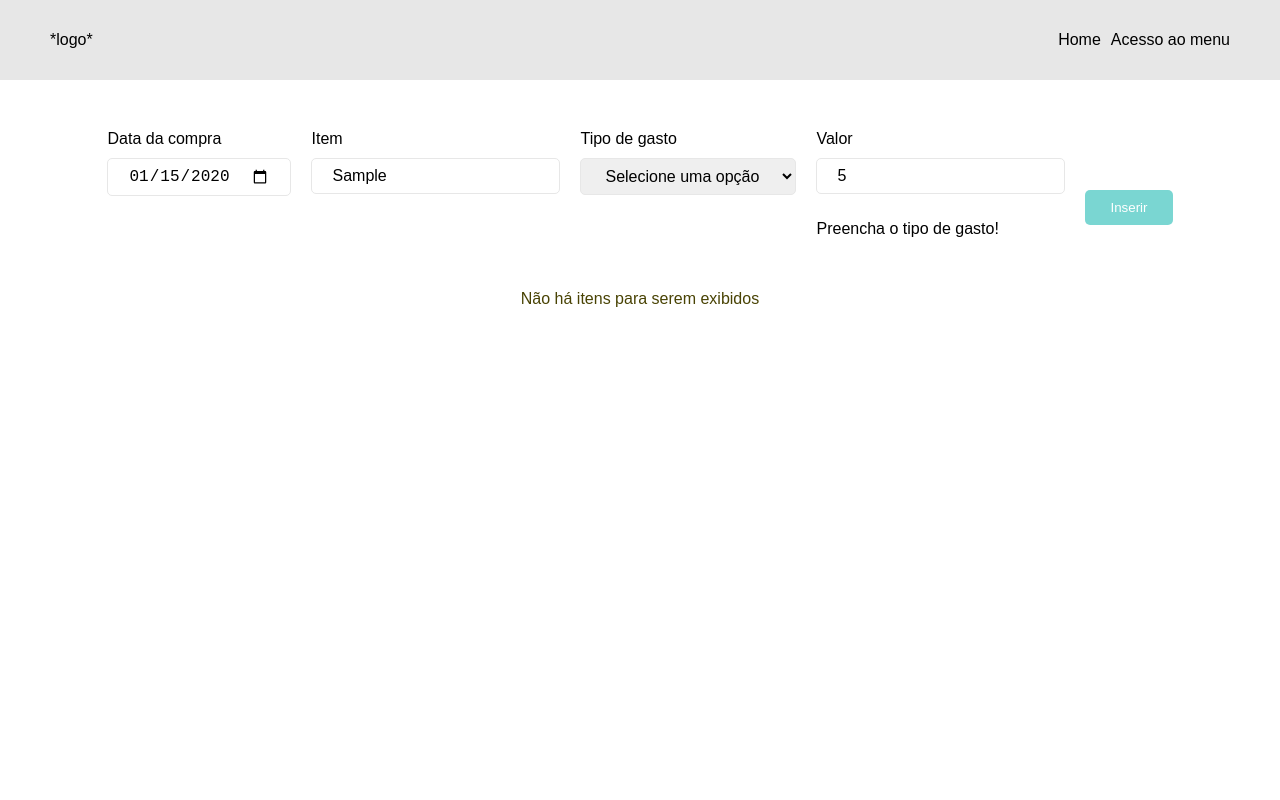
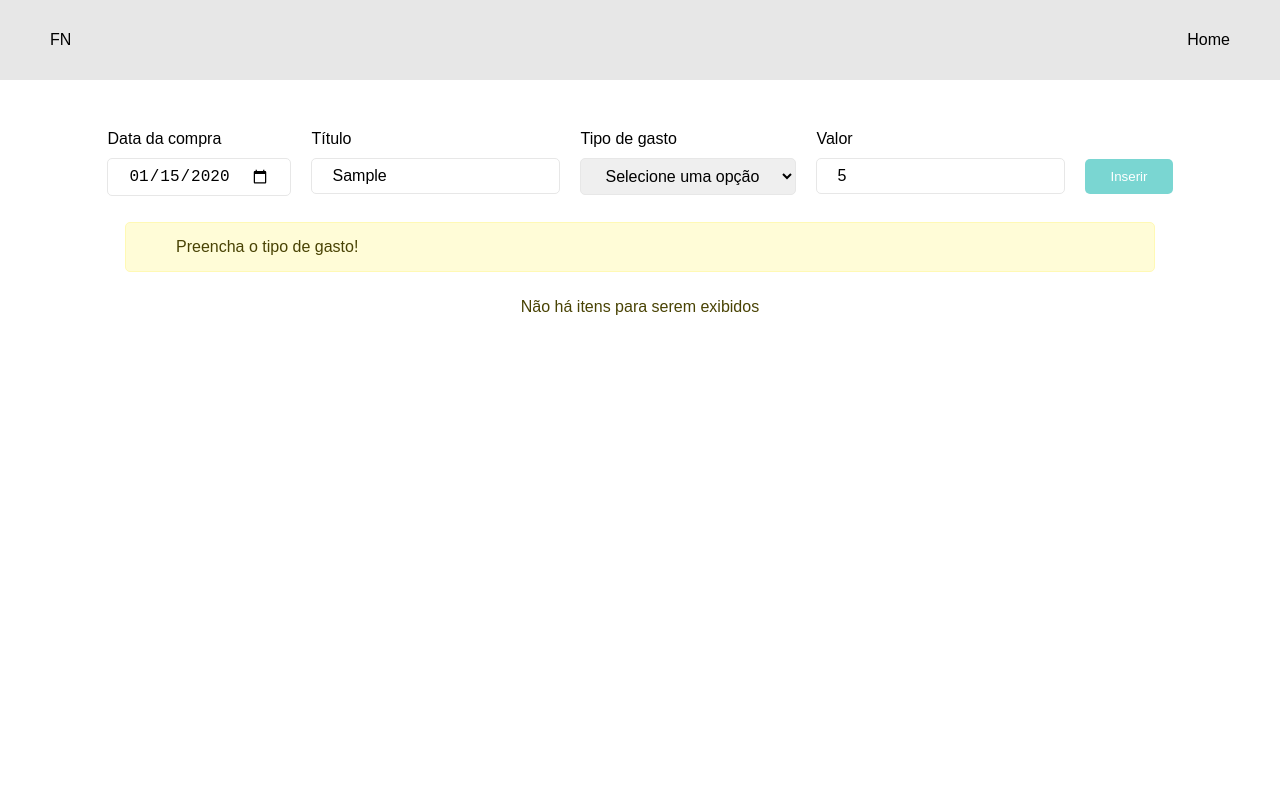
Before and after one commit to gabriella222/project-react-financial, a React (Vite) app in the folder project-react/: page / in a window 1280 px wide. Both pictures are taken after typing "2020-01-15", "Sample", "5" into the empty fields and a click on the button "Inserir". Shown: the top 800 px of the page. Built offline with nearby package versions, Linux system fonts and the light colour scheme.

Commit message:
css na mensagem do alert

```diff
--- a/project-react/src/App.jsx
+++ b/project-react/src/App.jsx
@@ -85,7 +85,7 @@ function App() {
           setMsgE={setMsgE}
 
          />
-
+         { msgE != '' &&  <p className='errorMessage'>{msgE}</p> }
          {objetoInfo.length > 0 ? <Table objetoInfo={objetoInfo}/>  : <p className='title-not-items'>Não há itens para serem exibidos</p>}
 
 
--- a/project-react/src/Style.css
+++ b/project-react/src/Style.css
@@ -19,3 +19,13 @@ body{
     /* background: #FFFCD7; */
     color: #494304;
 }
+
+.errorMessage{
+    margin-left: 85px;
+    margin-right: 85px;
+    background: #FFFCD7;
+    padding: 15px 50px;
+    color: #494304;
+    border: 1px solid #FFF9B5;
+    border-radius: 5px;
+}
--- a/project-react/src/components/FormAdicao/FormAdd.css
+++ b/project-react/src/components/FormAdicao/FormAdd.css
@@ -25,7 +25,7 @@ input, select{
 .btn{
     cursor: pointer;
     border-radius: 5px;
-    margin-top: 20px;
+    margin-top: 16px;
     border: none;
     align-self:center;
     padding: 10px 25px;
--- a/project-react/src/components/FormAdicao/FormAdicao.jsx
+++ b/project-react/src/components/FormAdicao/FormAdicao.jsx
@@ -20,7 +20,7 @@ export  default function FormAdicao({handleSubmit, setDataC, setItem, setTipoGas
 
       <div>
           <label htmlFor="">
-            Item
+            Título
           </label>
           <input
              type="text"
@@ -65,7 +65,7 @@ export  default function FormAdicao({handleSubmit, setDataC, setItem, setTipoGas
             }
 
              />
-          { msgE != '' &&  <p>{msgE}</p> }
+
       </div>
 
       <button className='btn' onClick={handleSubmit}>Inserir</button>
--- a/project-react/src/components/Header/Header.jsx
+++ b/project-react/src/components/Header/Header.jsx
@@ -6,10 +6,10 @@ function Header() {
     <>
       <div className='background-header'>
         <nav className='navH'>
-            <div className='logo-header'>*logo*</div>
+            <div className='logo-header'>FN</div>
             <ul className='list-menu'>
                 <li><a href='#'>Home</a></li>
-                <li><a href='#'>Acesso ao menu</a></li>
+                {/* <li><a href='#'>Acesso ao menu</a></li> */}
             </ul>
         </nav>
       </div>
--- a/project-react/src/components/Table/Table.jsx
+++ b/project-react/src/components/Table/Table.jsx
@@ -12,7 +12,7 @@ function Table({objetoInfo}) {
            <thead>
                 <tr className='cabecalho title'>
                     <th>Data</th>
-                    <th>Item</th>
+                    <th>Título</th>
                     <th>Tipo de Gasto</th>
                     <th>Valor</th>
                 </tr>
```
